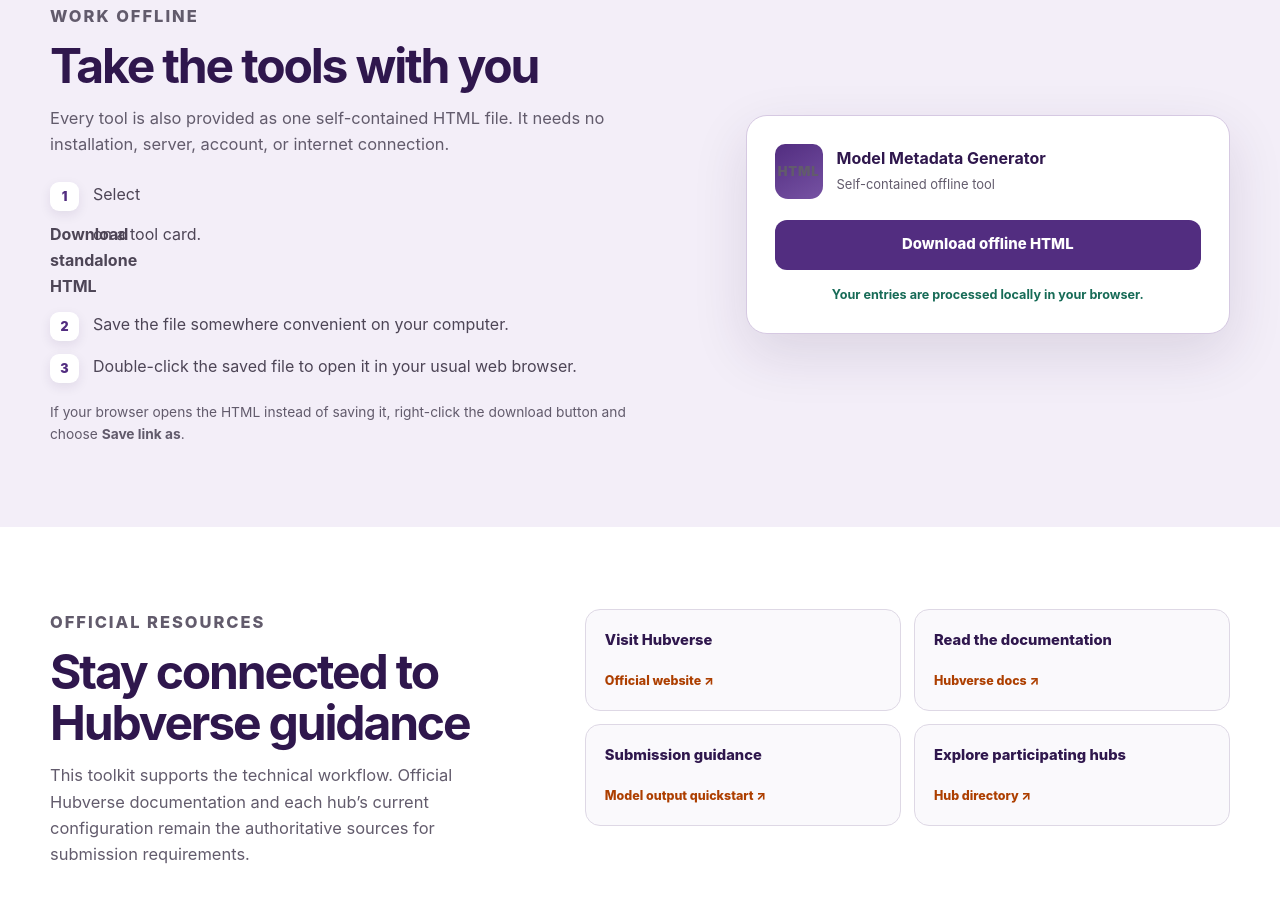
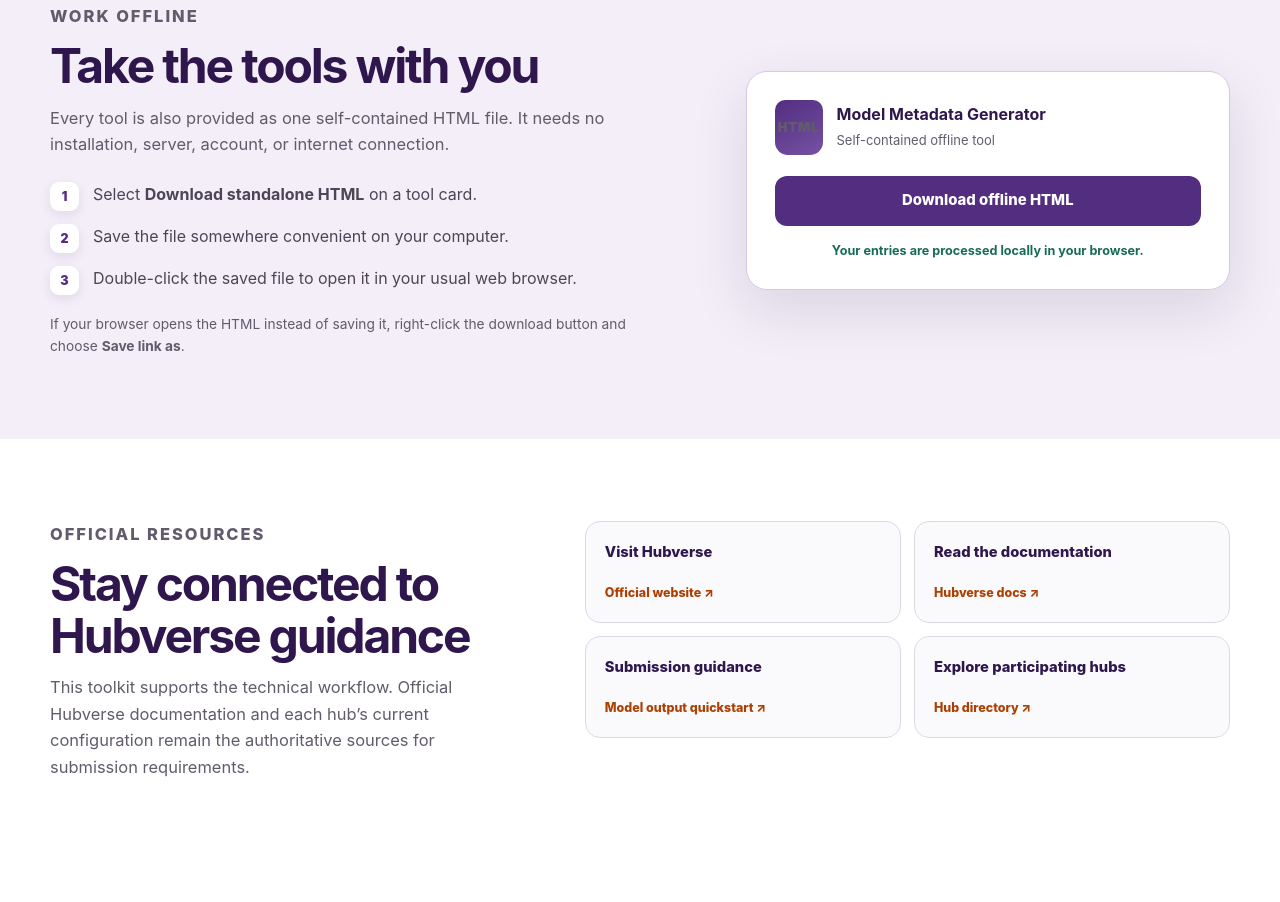
Before and after one commit to DMA-PRIME/Hubverse-Support-Tools, a plain HTML site: page docs/index.html in a window 1280 px wide. Shown: the part 2281-3183 px from the top of the page. Drawn offline with Linux system fonts and the light colour scheme.

Commit message:
update issue with formatting

```diff
--- a/docs/index.html
+++ b/docs/index.html
@@ -563,6 +563,8 @@
       box-shadow: 0 4px 12px rgba(47,23,77,.09);
     }
 
+    .offline-steps li > span { min-width: 0; }
+
     .download-card {
       padding: 28px;
       border: 1px solid #d6c9e2;
@@ -845,9 +847,9 @@
           <h2 id="offline-title">Take the tools with you</h2>
           <p>Every tool is also provided as one self-contained HTML file. It needs no installation, server, account, or internet connection.</p>
           <ol class="offline-steps">
-            <li>Select <strong>Download standalone HTML</strong> on a tool card.</li>
-            <li>Save the file somewhere convenient on your computer.</li>
-            <li>Double-click the saved file to open it in your usual web browser.</li>
+            <li><span>Select <strong>Download standalone HTML</strong> on a tool card.</span></li>
+            <li><span>Save the file somewhere convenient on your computer.</span></li>
+            <li><span>Double-click the saved file to open it in your usual web browser.</span></li>
           </ol>
           <p style="margin:18px 0 0;color:#625b6c;font-size:.86rem">If your browser opens the HTML instead of saving it, right-click the download button and choose <strong>Save link as</strong>.</p>
         </div>
```
